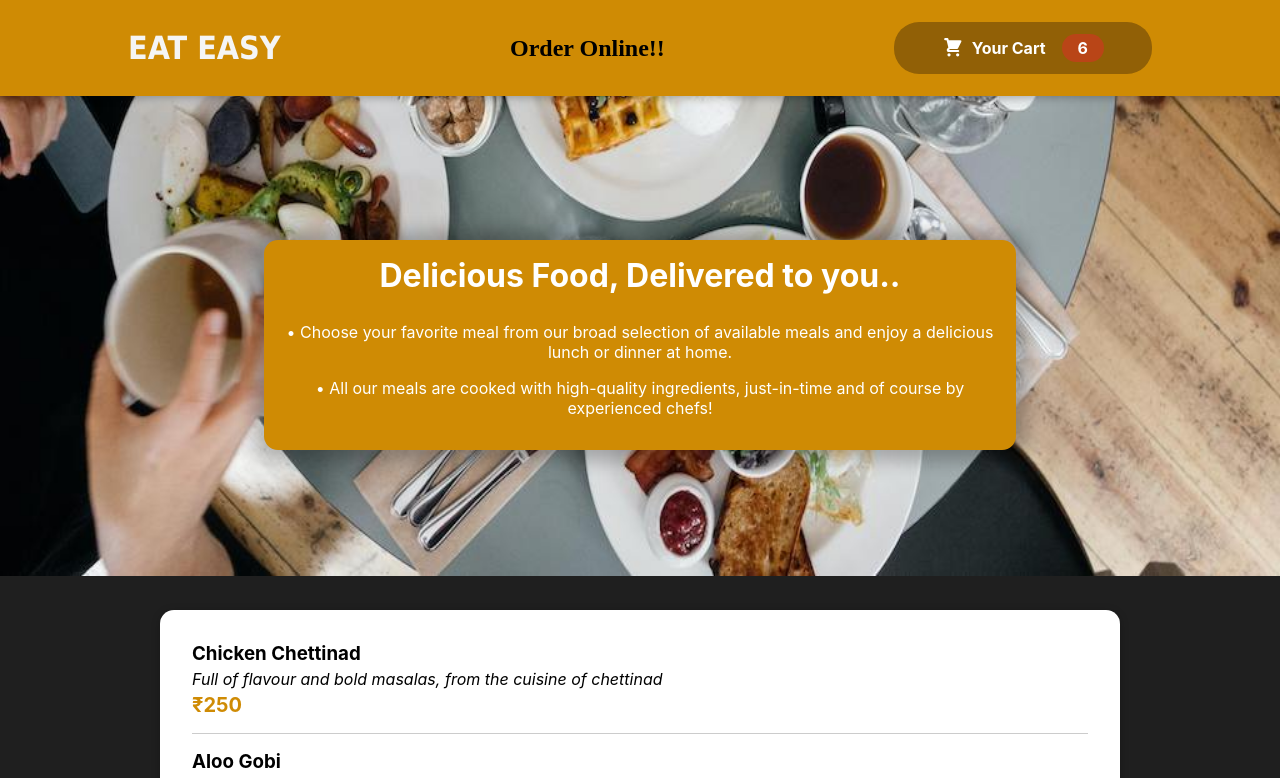
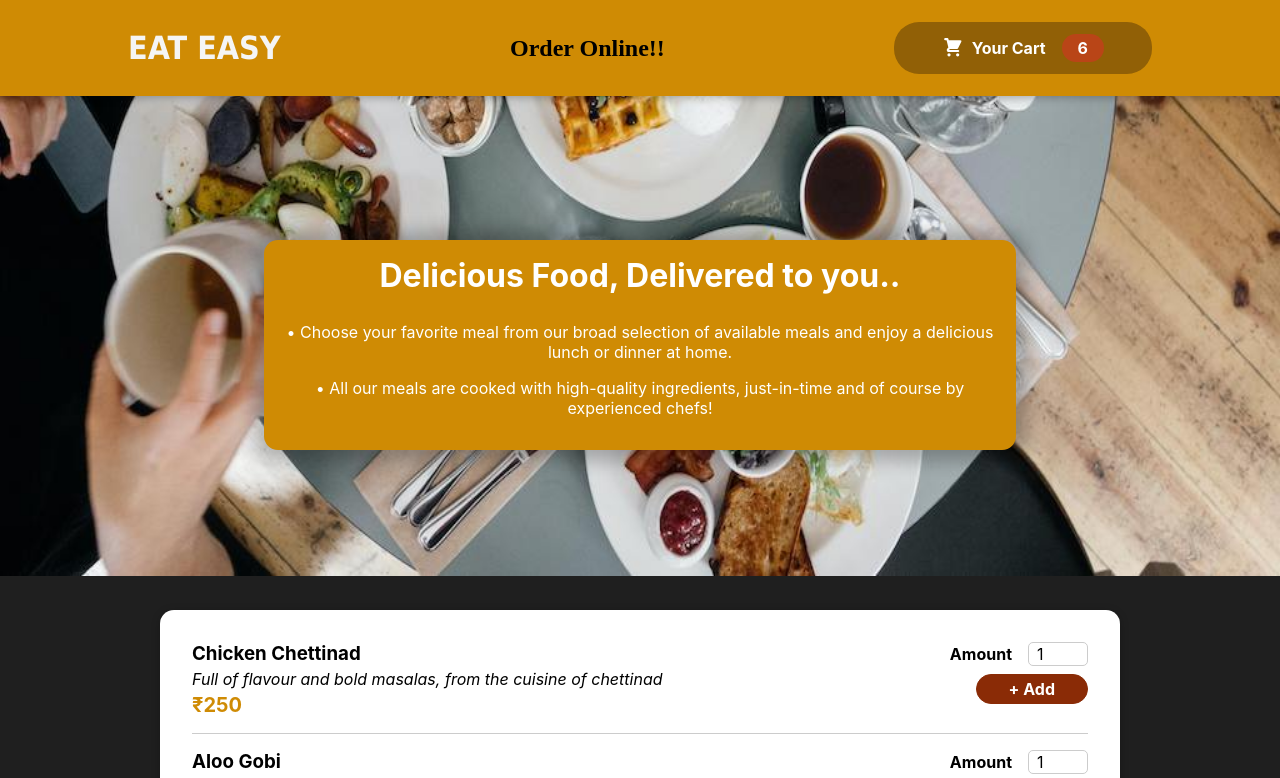
Before and after one commit to karthik156/Online-Food-Order-App, a React (Create React App) app: page / in a window 1280 px wide. Shown: the top 778 px of the page. Built offline with nearby package versions, Linux system fonts and the light colour scheme.

Commit message:
FormInput

```diff
--- a/src/components/Meals/MealItem/MealItem.js
+++ b/src/components/Meals/MealItem/MealItem.js
@@ -1,3 +1,4 @@
+import MealItemForm from './MealItemForm';
 import classes from './MealItem.module.css';
 const MealItem = props => {
 
@@ -7,7 +8,7 @@
         <div className={classes.description}>{props.description}</div>
         <div className={classes.price}>₹{props.price}</div>
     </div>
-    <div></div>
+    <div><MealItemForm /></div>
 </li>
 
 };
--- /dev/null
+++ b/src/components/Meals/MealItem/MealItemForm.js
@@ -0,0 +1,21 @@
+import Input from '../../UI/Input';
+import classes from './MealItemForm.module.css';
+
+const MealItemForm = props => {
+    return (
+        <form className={classes.form}>
+            <Input label="Amount" input ={{
+                id: 'amount',
+                type: 'number',
+                min: '1',
+                max: '5',
+                step: '1',
+                defaultValue: '1'
+
+            }}/>
+            <button> + Add </button>
+        </form>
+    );
+};
+
+export default MealItemForm;
--- /dev/null
+++ b/src/components/Meals/MealItem/MealItemForm.module.css
@@ -0,0 +1,20 @@
+.form {
+    text-align: right;
+  }
+
+  .form button {
+    font: inherit;
+    cursor: pointer;
+    background-color: #8a2b06;
+    border: 1px solid #8a2b06;
+    color: white;
+    padding: 0.25rem 2rem;
+    border-radius: 20px;
+    font-weight: bold;
+  }
+
+  .form button:hover,
+  .form button:active {
+    background-color: #641e03;
+    border-color: #641e03;
+  }
--- /dev/null
+++ b/src/components/UI/Input.js
@@ -0,0 +1,12 @@
+import classes from './Input.module.css';
+
+const Input = props => {
+return(
+<div className ={classes.input}>
+    <label htmlFor={props.input.id}>{props.label}</label>
+    <input {...props.input}/>
+</div>
+);
+};
+
+export default Input;
--- /dev/null
+++ b/src/components/UI/Input.module.css
@@ -0,0 +1,18 @@
+.input {
+    display: flex;
+    align-items: center;
+    margin-bottom: 0.5rem;
+  }
+
+  .input label {
+    font-weight: bold;
+    margin-right: 1rem;
+  }
+
+  .input input {
+    width: 3rem;
+    border-radius: 5px;
+    border: 1px solid #ccc;
+    font: inherit;
+    padding-left: 0.5rem;
+  }
```
